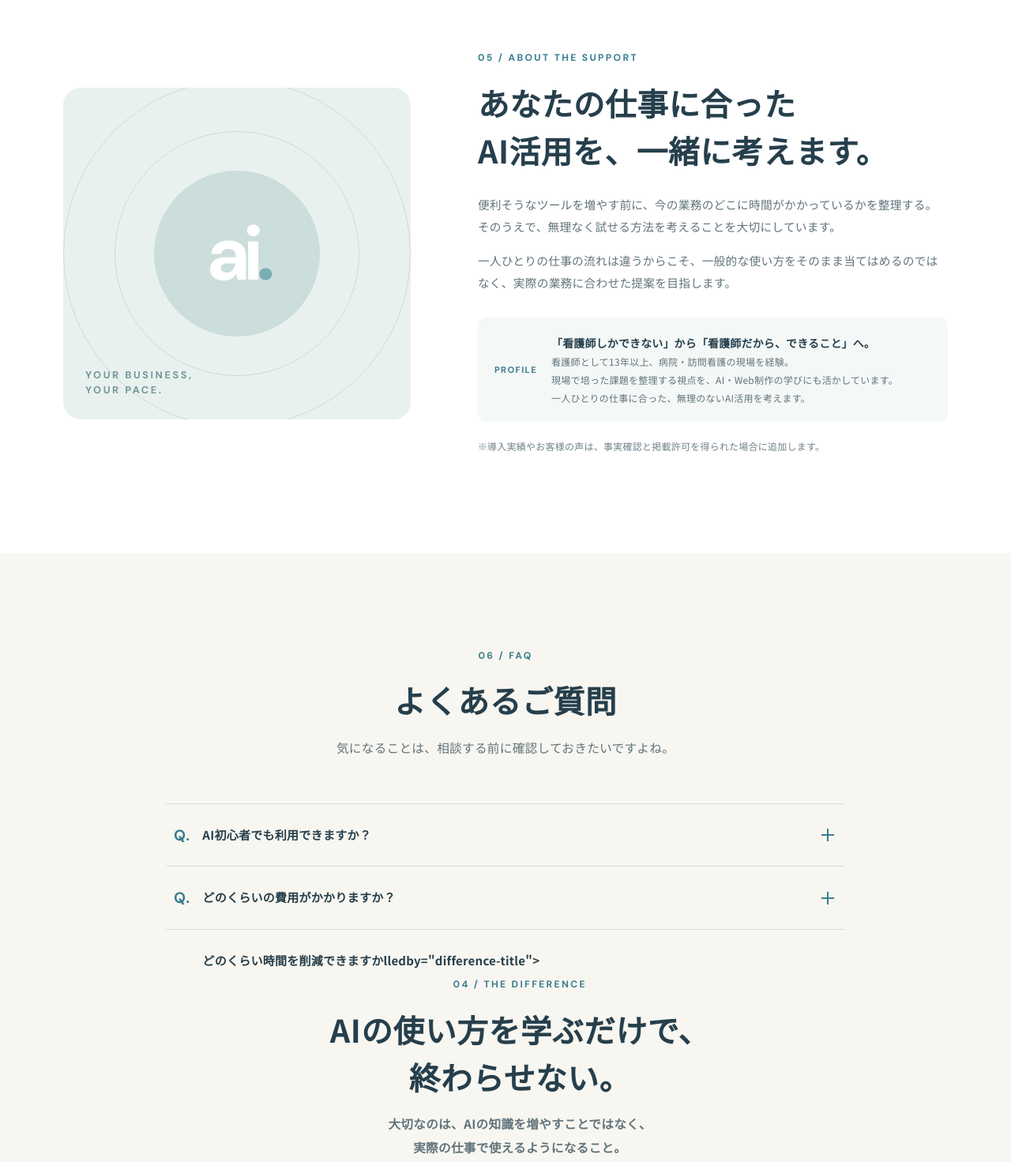
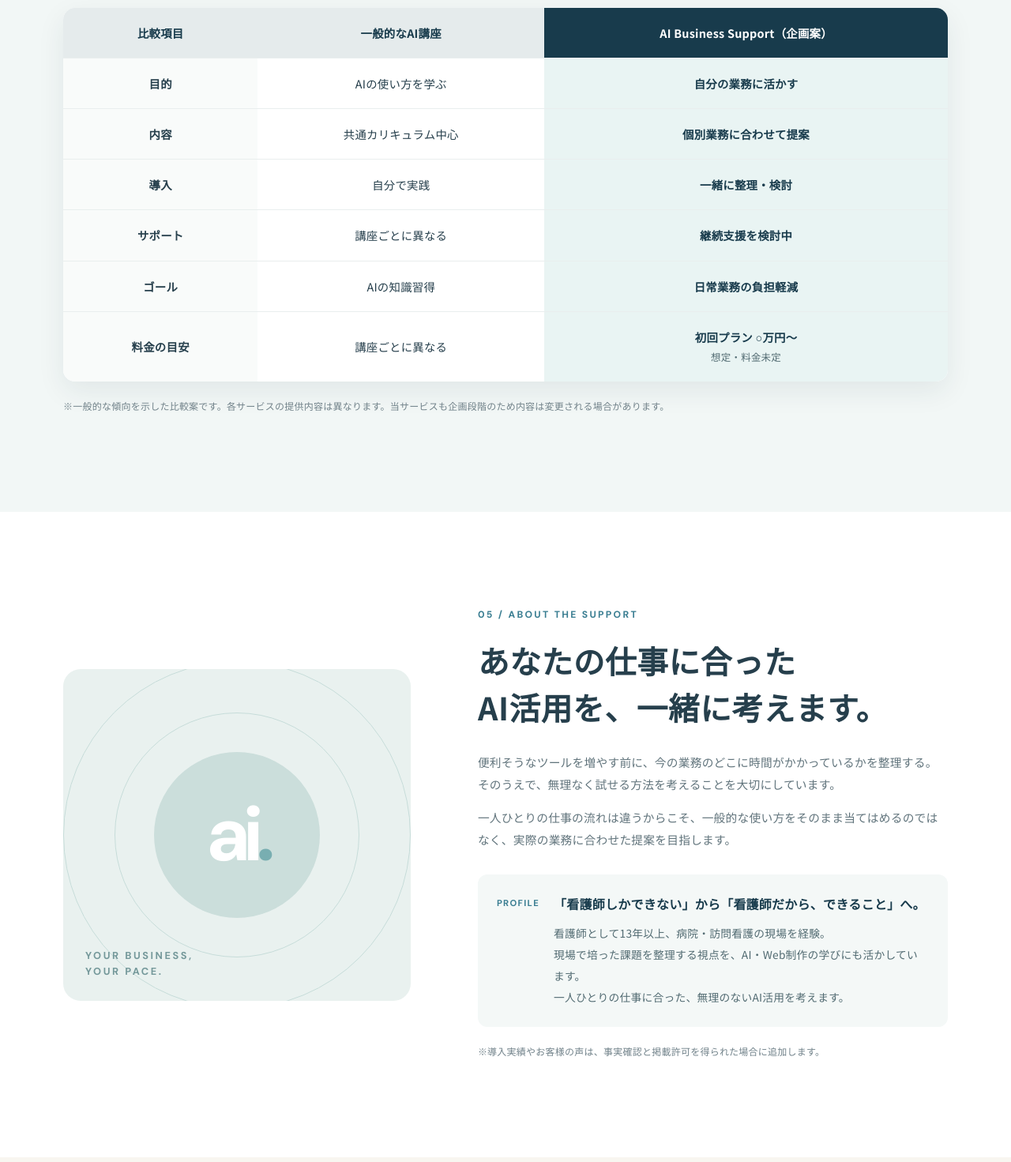
Before and after one commit to mai0508/AI-, a plain HTML site: page index.html in a window 1280 px wide. Shown: the part 4500-5971 px from the top of the page at 79% size. Drawn offline with Linux system fonts and the light colour scheme.

Commit message:
Add files via upload

```diff
--- a/index.html
+++ b/index.html
@@ -7,6 +7,26 @@
   <title>AI Business Support | 自分の時間を取り戻すAI活用</title>
   <link rel="stylesheet" href="css/style.css">
   <script src="js/main.js" defer></script>
+  <style>
+    /* 比較表・プロフィールの表示補正（他のセクションには影響しません） */
+    #difference .table-scroll{overflow-x:auto;border-radius:15px;box-shadow:0 12px 35px rgba(25,57,65,.08)}
+    #difference .comparison-table{display:table;width:100%;min-width:650px;border-collapse:collapse;background:#fff;text-align:center;font-size:.9rem;line-height:1.6}
+    #difference .comparison-table thead{display:table-header-group}
+    #difference .comparison-table tbody{display:table-row-group}
+    #difference .comparison-table tr{display:table-row}
+    #difference .comparison-table th,#difference .comparison-table td{display:table-cell;padding:20px 16px;border-bottom:1px solid #e9eeee;vertical-align:middle;white-space:normal}
+    #difference .comparison-table thead th{background:#e5ebec;color:#183b4c;font-weight:700}
+    #difference .comparison-table thead th.highlight-col{background:#183b4c;color:#fff}
+    #difference .comparison-table tbody th{background:#f9fbfa;font-weight:700;width:22%}
+    #difference .comparison-table tbody .highlight-col{background:#e9f4f3;color:#183b4c;font-weight:700}
+    #difference .comparison-table tbody tr:last-child th,#difference .comparison-table tbody tr:last-child td{border-bottom:0}
+    #difference .comparison-table .price-note{display:block;font-size:.78rem;font-weight:400;margin-top:5px;color:#526b72}
+    #profile .profile-placeholder{align-items:flex-start;gap:18px;padding:24px;background:#f4f8f7;border-radius:12px}
+    #profile .profile-placeholder>span{padding-top:5px;flex-shrink:0}
+    #profile .profile-placeholder strong{display:block;font-size:1rem;line-height:1.7;margin-bottom:10px;color:#183b4c}
+    #profile .profile-placeholder small{display:block;font-size:.86rem;line-height:1.95;color:#526b72}
+    @media(max-width:600px){#difference .comparison-table{min-width:600px;font-size:.78rem}#difference .comparison-table th,#difference .comparison-table td{padding:16px 12px}#profile .profile-placeholder{flex-direction:column;gap:8px}#profile .profile-placeholder strong{font-size:.95rem}#profile .profile-placeholder small{font-size:.82rem}}
+  </style>
 </head>
 <body>
   <header class="site-header" id="top">
@@ -74,7 +94,8 @@
       </div><div class="section-cta"><p>「私の仕事なら、何から始めればいい？」</p><a class="text-link" href="#consultation">無料相談について見る <span aria-hidden="true">↗</span></a></div>
     </div></section>
 
-    <section class="section difference-section" id="difference" aria-labecomparison-table"><thead><tr><th scope="col">比較項目</th><th scope="col">一般的なAI講座</th><th scope="col" class="highlight-col">AI Business Support（企画案）</th></tr></thead><tbody><tr><th scope="row">目的</th><td>AIの使い方を学ぶ</td><td class="highlight-col">自分の業務に活かす</td></tr><tr><th scope="row">内容</th><td>共通カリキュラム中心</td><td class="highlight-col">個別業務に合わせて提案</td></tr><tr><th scope="row">導入</th><td>自分で実践</td><td class="highlight-col">一緒に整理・検討</td></tr><tr><th scope="row">サポート</th><td>講座ごとに異なる</td><td class="highlight-col">継続支援を検討中</td></tr><tr><th scope="row">ゴール</th><td>AIの知識習得</td><td class="highlight-col">日常業務の負担軽減</td></tr><tr><th scope="row">料金の目安</th><td>講座ごとに異なる</td><td class="highlight-col">初回プラン ○万円〜（想定・料金未定）</td></tr></tbody></table></div><p class="disclaimer">※一般的な傾向を示した比較案です。各サービスの提供内容は異なります。当サービスも企画段階のため内容は変更される場合があります。</p>
+    <section class="section difference-section" id="difference" aria-labelledby="difference-title"><div class="container"><div class="section-heading center"><span class="section-kicker">04 / THE DIFFERENCE</span><h2 id="difference-title">AIの使い方を学ぶだけで、<br>終わらせない。</h2><p>大切なのは、AIの知識を増やすことではなく、<br class="desktop-only">実際の仕事で使えるようになること。</p></div>
+      <div class="table-scroll" role="region" aria-label="サービス比較表" tabindex="0"><table class="comparison-table"><thead><tr><th scope="col">比較項目</th><th scope="col">一般的なAI講座</th><th scope="col" class="highlight-col">AI Business Support（企画案）</th></tr></thead><tbody><tr><th scope="row">目的</th><td>AIの使い方を学ぶ</td><td class="highlight-col">自分の業務に活かす</td></tr><tr><th scope="row">内容</th><td>共通カリキュラム中心</td><td class="highlight-col">個別業務に合わせて提案</td></tr><tr><th scope="row">導入</th><td>自分で実践</td><td class="highlight-col">一緒に整理・検討</td></tr><tr><th scope="row">サポート</th><td>講座ごとに異なる</td><td class="highlight-col">継続支援を検討中</td></tr><tr><th scope="row">ゴール</th><td>AIの知識習得</td><td class="highlight-col">日常業務の負担軽減</td></tr><tr><th scope="row">料金の目安</th><td>講座ごとに異なる</td><td class="highlight-col">初回プラン ○万円〜<span class="price-note">想定・料金未定</span></td></tr></tbody></table></div><p class="disclaimer">※一般的な傾向を示した比較案です。各サービスの提供内容は異なります。当サービスも企画段階のため内容は変更される場合があります。</p>
     </div></section>
 
     <section class="section profile-section" id="profile" aria-labelledby="profile-title"><div class="container profile-grid"><div class="profile-art"><div class="profile-circle"><span class="profile-symbol">ai<span>.</span></span></div><div class="profile-art-label">YOUR BUSINESS,<br>YOUR PACE.</div></div><div class="profile-content"><span class="section-kicker">05 / ABOUT THE SUPPORT</span><h2 id="profile-title">あなたの仕事に合った<br>AI活用を、一緒に考えます。</h2><p>便利そうなツールを増やす前に、今の業務のどこに時間がかかっているかを整理する。そのうえで、無理なく試せる方法を考えることを大切にしています。</p><p>一人ひとりの仕事の流れは違うからこそ、一般的な使い方をそのまま当てはめるのではなく、実際の業務に合わせた提案を目指します。</p><div class="profile-placeholder"><span>PROFILE</span><div><strong>「看護師しかできない」から「看護師だから、できること」へ。</strong><small>看護師として13年以上、病院・訪問看護の現場を経験。<br>現場で培った課題を整理する視点を、AI・Web制作の学びにも活かしています。<br>一人ひとりの仕事に合った、無理のないAI活用を考えます。</small></div></div><p class="disclaimer">※導入実績やお客様の声は、事実確認と掲載許可を得られた場合に追加します。</p></div></div></section>
@@ -82,8 +103,7 @@
     <section class="section faq-section" id="faq" aria-labelledby="faq-title"><div class="container narrow"><div class="section-heading center"><span class="section-kicker">06 / FAQ</span><h2 id="faq-title">よくあるご質問</h2><p>気になることは、相談する前に確認しておきたいですよね。</p></div><div class="faq-list">
       <details class="faq-item"><summary><span class="faq-q">Q.</span><span>AI初心者でも利用できますか？</span><span class="faq-plus" aria-hidden="true"></span></summary><div class="faq-answer"><span class="faq-a">A.</span><p>初心者の方を想定し、現在の業務やITスキルを確認したうえで支援内容を検討します。</p></div></details>
       <details class="faq-item"><summary><span class="faq-q">Q.</span><span>どのくらいの費用がかかりますか？</span><span class="faq-plus" aria-hidden="true"></span></summary><div class="faq-answer"><span class="faq-a">A.</span><p>料金は現在検討中です。契約前に支援範囲と費用を明示する設計とします。</p></div></details>
-      <details class="faq-item"><summary><span class="faq-q">Q.</span><span>どのくらい時間を削減できますかlledby="difference-title"><div class="container"><div class="section-heading center"><span class="section-kicker">04 / THE DIFFERENCE</span><h2 id="difference-title">AIの使い方を学ぶだけで、<br>終わらせない。</h2><p>大切なのは、AIの知識を増やすことではなく、<br class="desktop-only">実際の仕事で使えるようになること。</p></div>
-      <div class="table-scroll" role="region" aria-label="サービス比較表" tabindex="0"><table class="？</span><span class="faq-plus" aria-hidden="true"></span></summary><div class="faq-answer"><span class="faq-a">A.</span><p>業務内容によって異なるため、現時点で削減時間は保証できません。導入前後の作業時間を測定する方法を検討します。</p></div></details>
+      <details class="faq-item"><summary><span class="faq-q">Q.</span><span>どのくらい時間を削減できますか？</span><span class="faq-plus" aria-hidden="true"></span></summary><div class="faq-answer"><span class="faq-a">A.</span><p>業務内容によって異なるため、現時点で削減時間は保証できません。導入前後の作業時間を測定する方法を検討します。</p></div></details>
       <details class="faq-item"><summary><span class="faq-q">Q.</span><span>お客様の個人情報をAIに入力しても大丈夫ですか？</span><span class="faq-plus" aria-hidden="true"></span></summary><div class="faq-answer"><span class="faq-a">A.</span><p>お客様の氏名・連絡先・施術履歴などを無断で外部AIに入力しないことを前提に、ツールと情報の扱いを確認します。</p></div></details>
       <details class="faq-item"><summary><span class="faq-q">Q.</span><span>導入後も相談できますか？</span><span class="faq-plus" aria-hidden="true"></span></summary><div class="faq-answer"><span class="faq-a">A.</span><p>継続サポートをサービス案として検討しています。対応範囲・期間・料金は未確定です。</p></div></details>
     </div></div></section>
```
